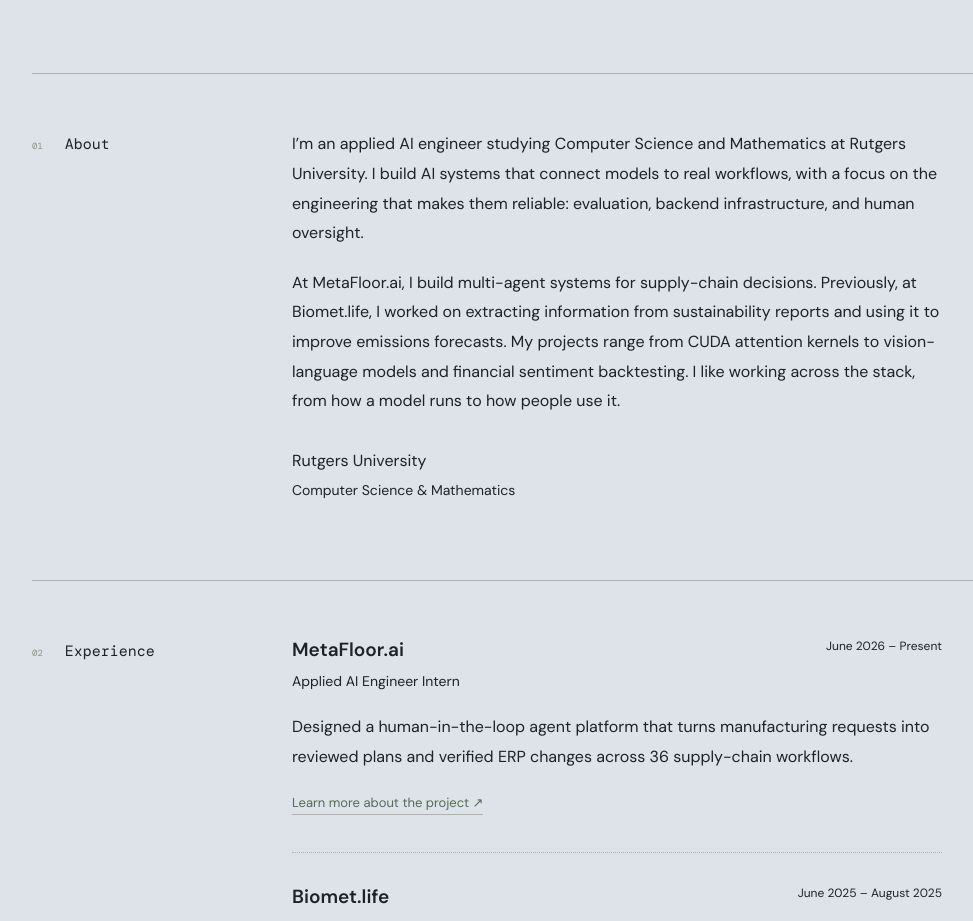
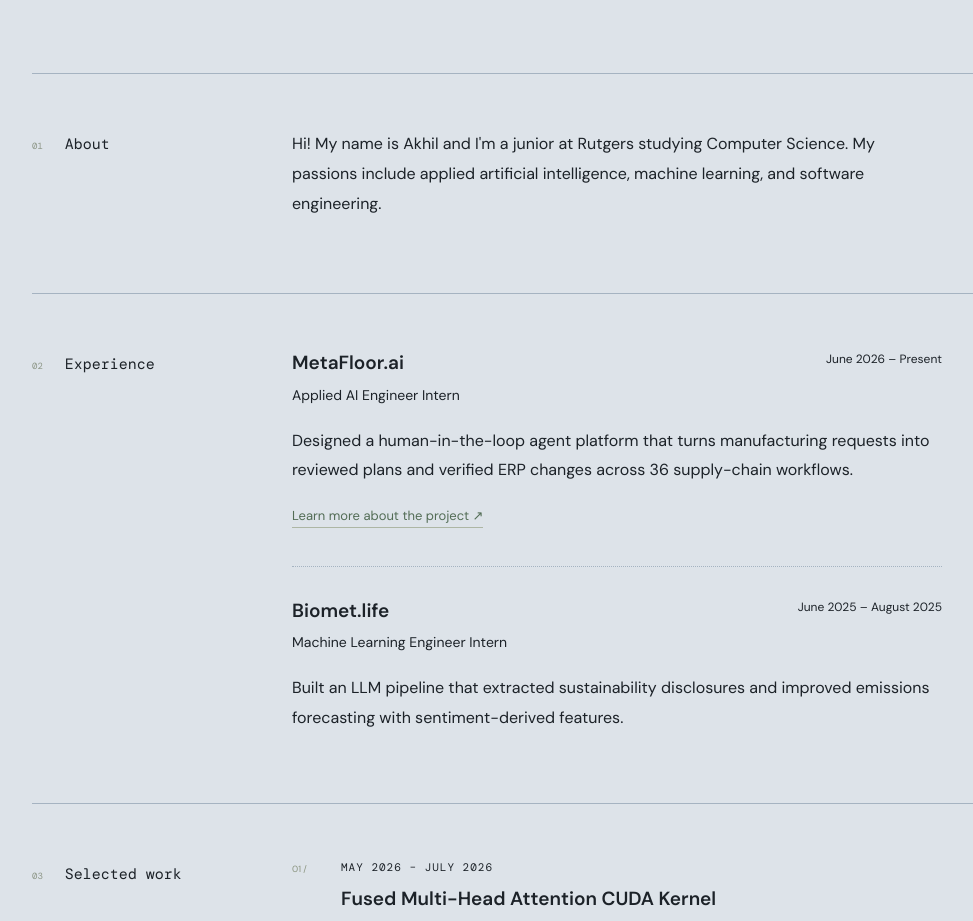
Before and after one commit to AkhilS234/PersonalWebsite, a React (Vite) app: page / in a window 1280 px wide. Shown: the part 820-1741 px from the top of the page, without its empty margins (4-977 px from the left). Built offline with nearby package versions, Linux system fonts and the light colour scheme; a web font is replaced by a local one.

Commit message:
Update About section with revised introduction

```diff
--- a/src/data/portfolio.js
+++ b/src/data/portfolio.js
@@ -6,8 +6,8 @@ export const portfolio = {
   // TODO: Add confirmed email, public profiles, and résumé URL. Unset links are hidden.
   links: { email: 'akhil.vishnubhotla1@gmail.com', github: '', linkedin: '', resume: '' },
   // TODO: Confirm all draft biography, education, experience and project descriptions before public sharing.
-  about: ["I’m an applied AI engineer studying Computer Science and Mathematics at Rutgers University. I build AI systems that connect models to real workflows, with a focus on the engineering that makes them reliable: evaluation, backend infrastructure, and human oversight.", "At MetaFloor.ai, I build multi-agent systems for supply-chain decisions. Previously, at Biomet.life, I worked on extracting information from sustainability reports and using it to improve emissions forecasts. My projects range from CUDA attention kernels to vision-language models and financial sentiment backtesting. I like working across the stack, from how a model runs to how people use it."],
-  education: 'Rutgers University — Computer Science & Mathematics',
+  about: ["Hi! My name is Akhil and I'm a junior at Rutgers studying Computer Science. My passions include applied artificial intelligence, machine learning, and software engineering."],
+  education: 'Rutgers University — Computer Science',
   skills: ['Software engineering', 'Applied AI / ML', 'Full-stack systems', 'Product-minded development'],
   experience: [
     {
```
Also changed, not shown: src/main.jsx (+1 -1 lines).
